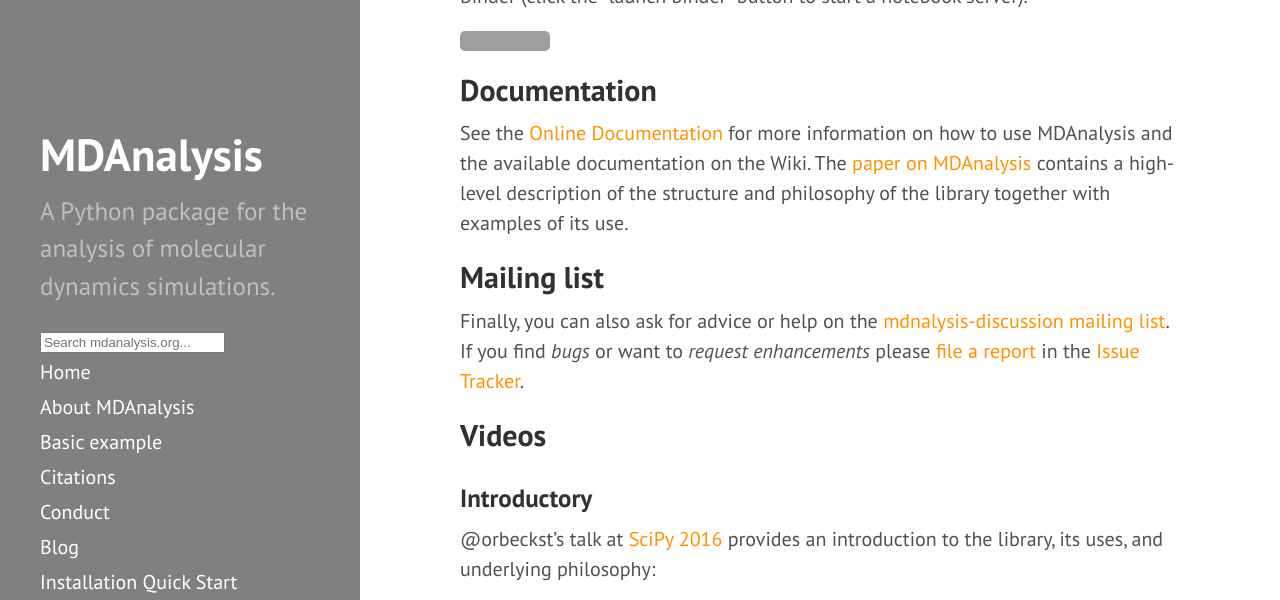
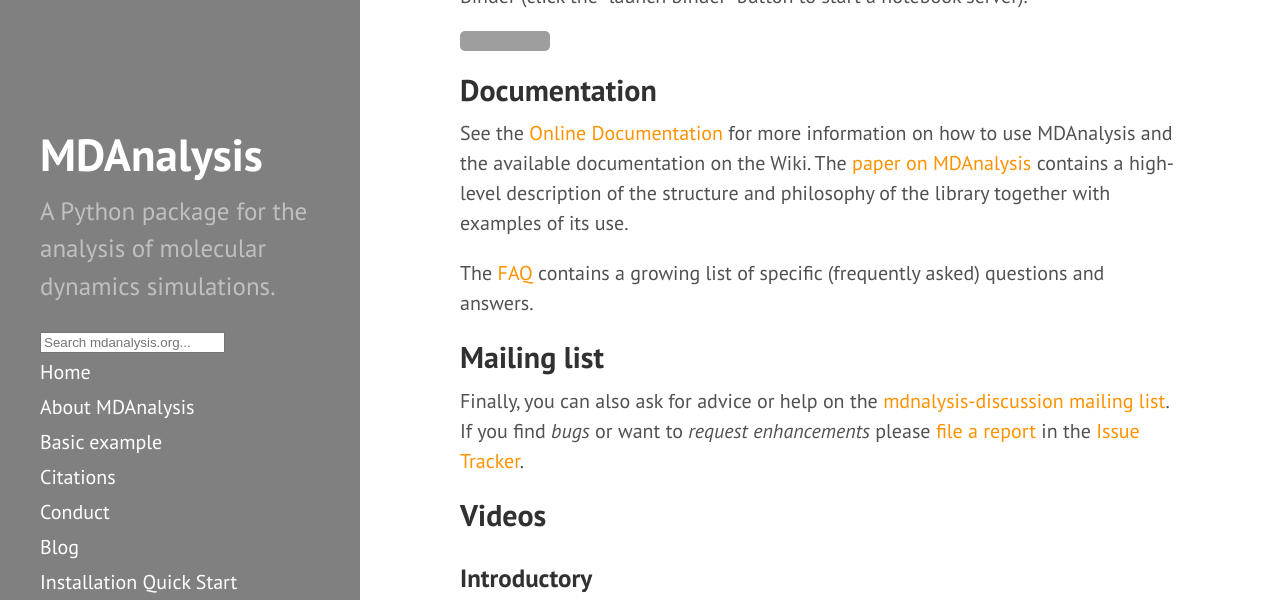
Before and after one commit to MDAnalysis/MDAnalysis.github.io, a Jekyll site: the page built from pages/learning_MDAnalysis.md, in a window 1280 px wide and 900 px high, scrolled down 597 px, cut to the strip 0-600 px from the top of the window. Built offline with Jekyll 4.4.1, drawn with Linux system fonts in a browser that asks for light colours; comment, search, counter and statistics services are not loaded; grey boxes are pictures that could not be loaded.

Commit message:
add FAQ to documentation

```diff
--- a/pages/learning_MDAnalysis.md
+++ b/pages/learning_MDAnalysis.md
@@ -44,6 +44,9 @@ MDAnalysis]({{ site.baseurl }}/pages/citations#Gowers2016) contains a
 high-level description of the structure and philosophy of the library
 together with examples of its use.
 
+The [FAQ](https://github.com/MDAnalysis/mdanalysis/wiki/FAQ) contains a
+growing list of specific (frequently asked) questions and answers.
+
 ## Mailing list ##
 
 Finally, you can also ask for advice or help on the
```
